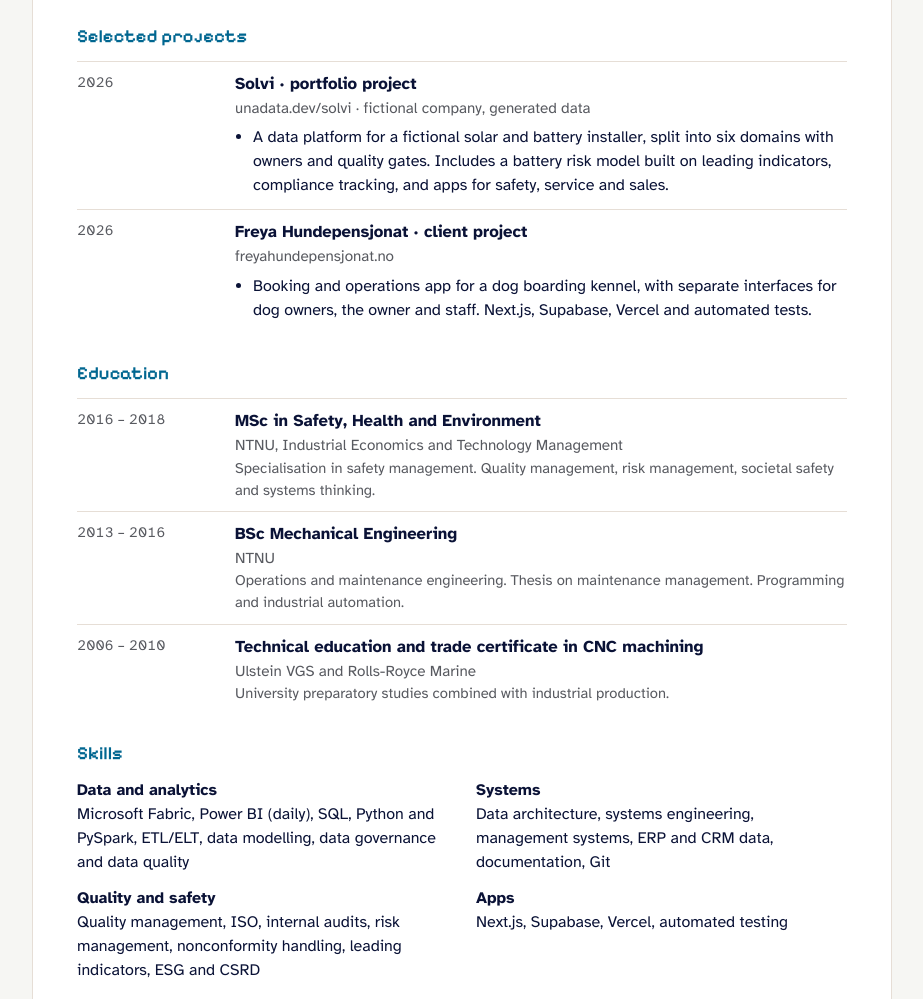
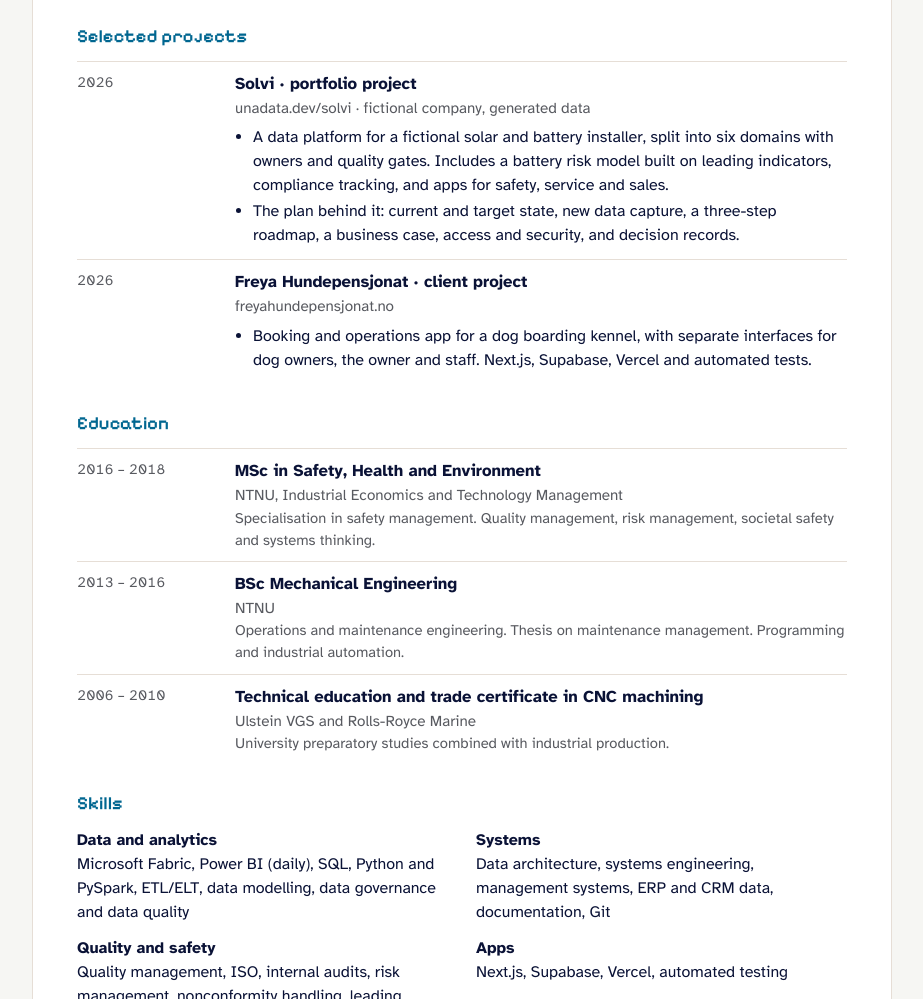
Before and after one commit to unamarie/solvi, a plain HTML site: page site/cv/index.html in a window 1280 px wide. Shown: the part 1441-2440 px from the top of the page, without its empty margins (178-1101 px from the left). Drawn offline with Linux system fonts and the light colour scheme.

Commit message:
CV: the Solvi plan, and the PDF to match

```diff
--- a/site/cv/index.html
+++ b/site/cv/index.html
@@ -130,7 +130,8 @@ p{margin:0}
     <h2>Selected projects</h2>
     <div class="item"><div class="when">2026</div><div class="what">
       <h3>Solvi · portfolio project</h3><div class="org">unadata.dev/solvi · fictional company, generated data</div>
-      <ul><li>A data platform for a fictional solar and battery installer, split into six domains with owners and quality gates. Includes a battery risk model built on leading indicators, compliance tracking, and apps for safety, service and sales.</li></ul></div></div>
+      <ul><li>A data platform for a fictional solar and battery installer, split into six domains with owners and quality gates. Includes a battery risk model built on leading indicators, compliance tracking, and apps for safety, service and sales.</li>
+        <li>The plan behind it: current and target state, new data capture, a three-step roadmap, a business case, access and security, and decision records.</li></ul></div></div>
     <div class="item"><div class="when">2026</div><div class="what">
       <h3>Freya Hundepensjonat · client project</h3><div class="org">freyahundepensjonat.no</div>
       <ul><li>Booking and operations app for a dog boarding kennel, with separate interfaces for dog owners, the owner and staff. Next.js, Supabase, Vercel and automated tests.</li></ul></div></div>
```
Also changed, not shown: site/src/cv.html (+2 -1 lines), 1 other file.
